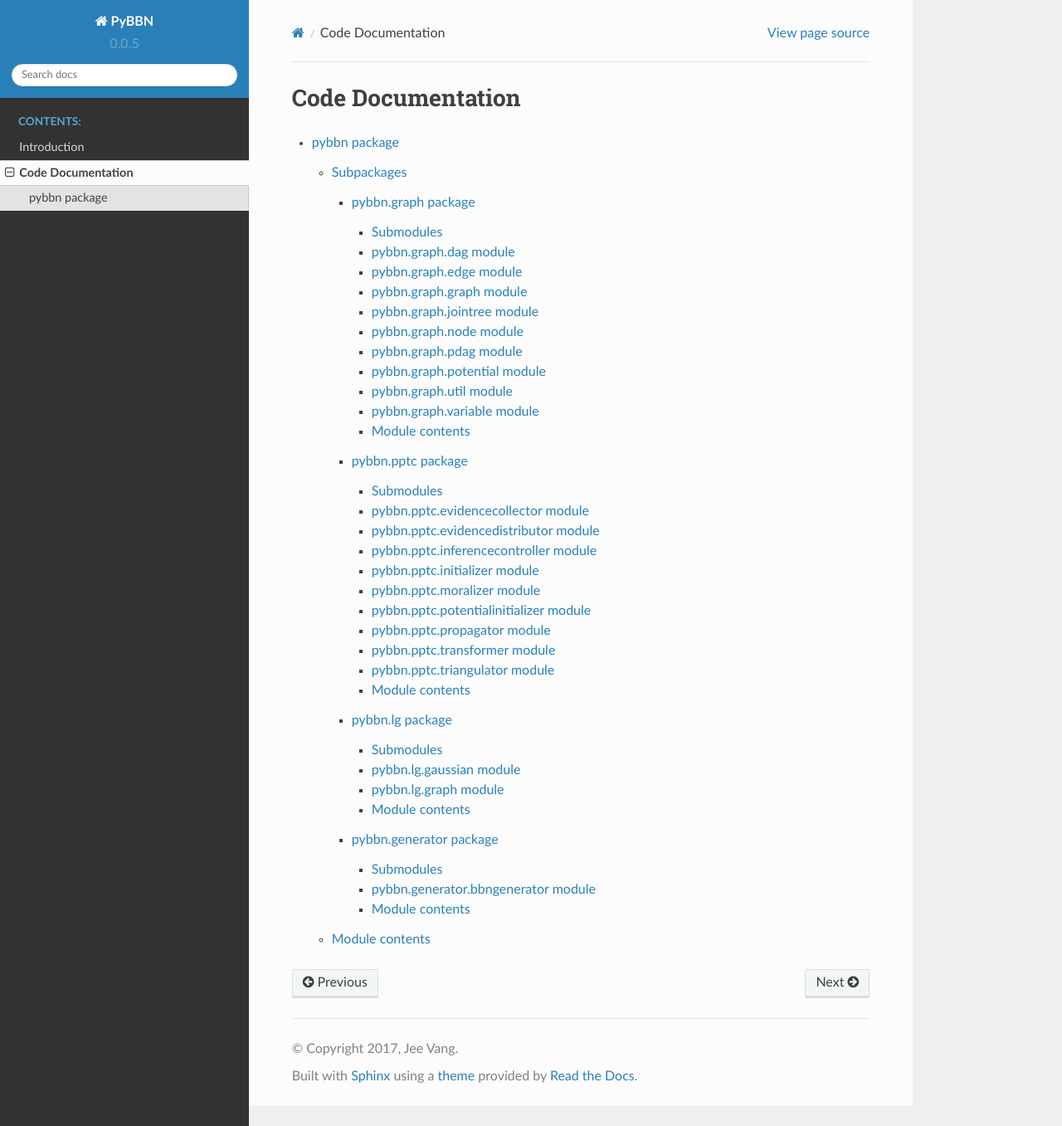
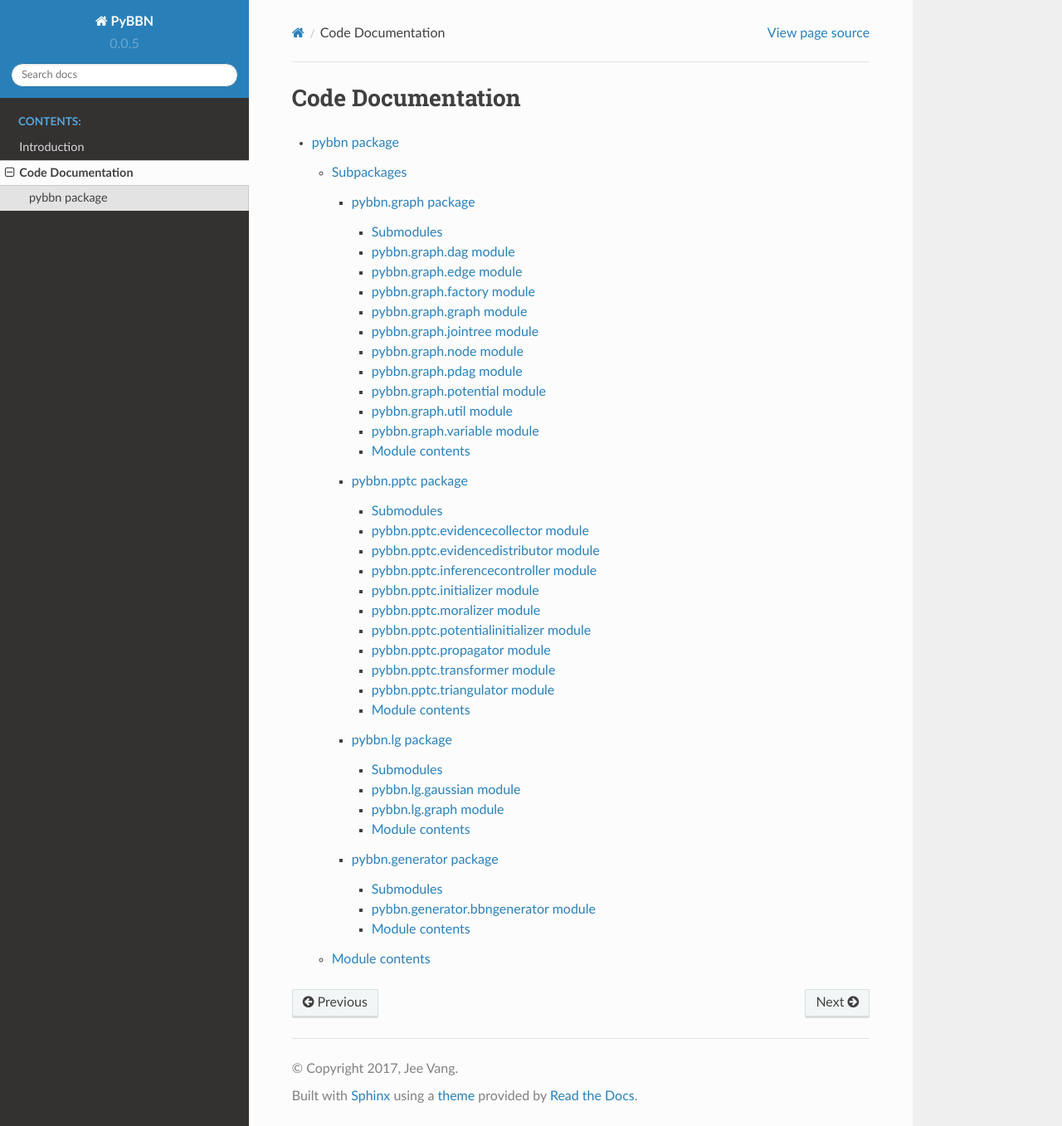
Before and after one commit to vangj/py-bbn, a Sphinx documentation site: the page built from docs/source/modules.rst, in a window 1280 px wide and 1357 px high. Shown: the whole window at 83% size. Built offline with Sphinx 7.4.7 and the Read the Docs theme 2.0.0, drawn with Linux system fonts in a browser that asks for light colours.

Commit message:
add to docs

```diff
--- a/docs/source/pybbn.graph.rst
+++ b/docs/source/pybbn.graph.rst
@@ -16,6 +16,14 @@ pybbn.graph.edge module
 -----------------------
 
 .. automodule:: pybbn.graph.edge
+    :members:
+    :undoc-members:
+    :show-inheritance:
+
+pybbn.graph.factory module
+---------------------------
+
+.. automodule:: pybbn.graph.factory
     :members:
     :undoc-members:
     :show-inheritance:
```
